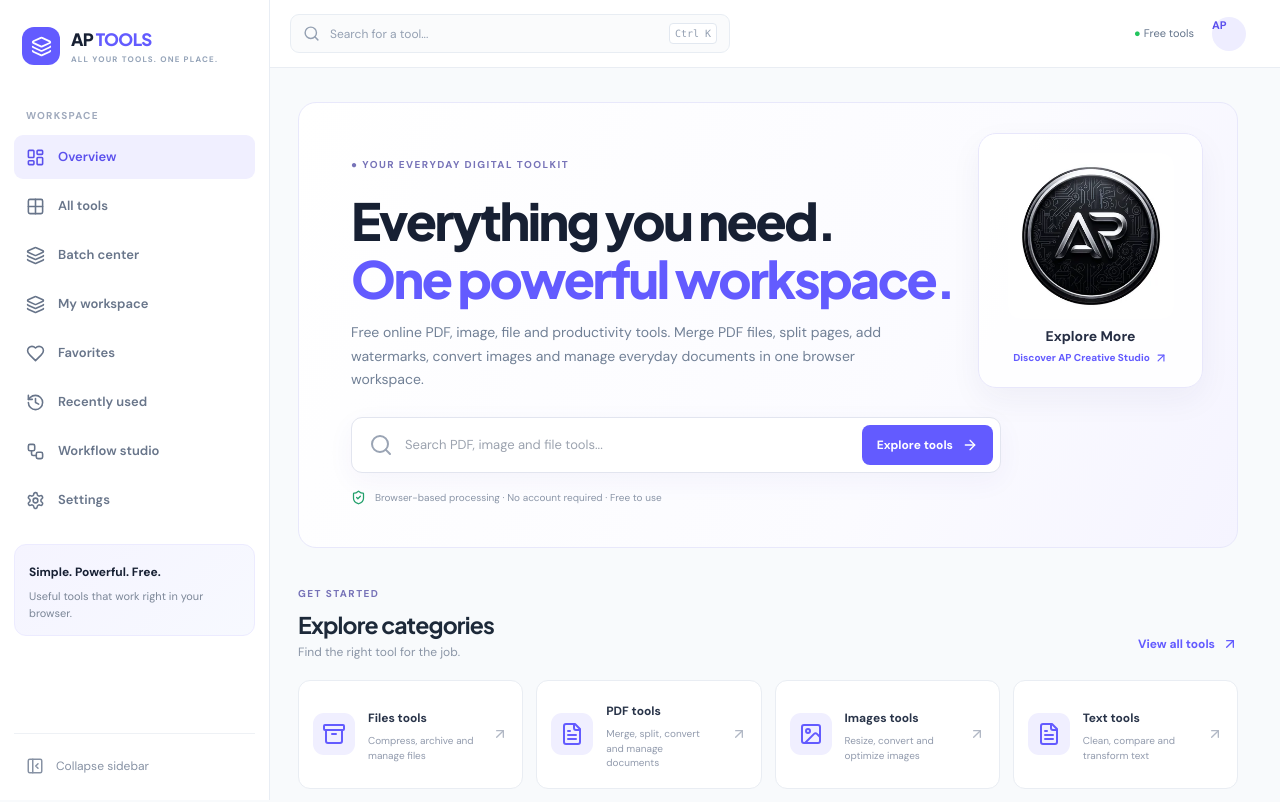
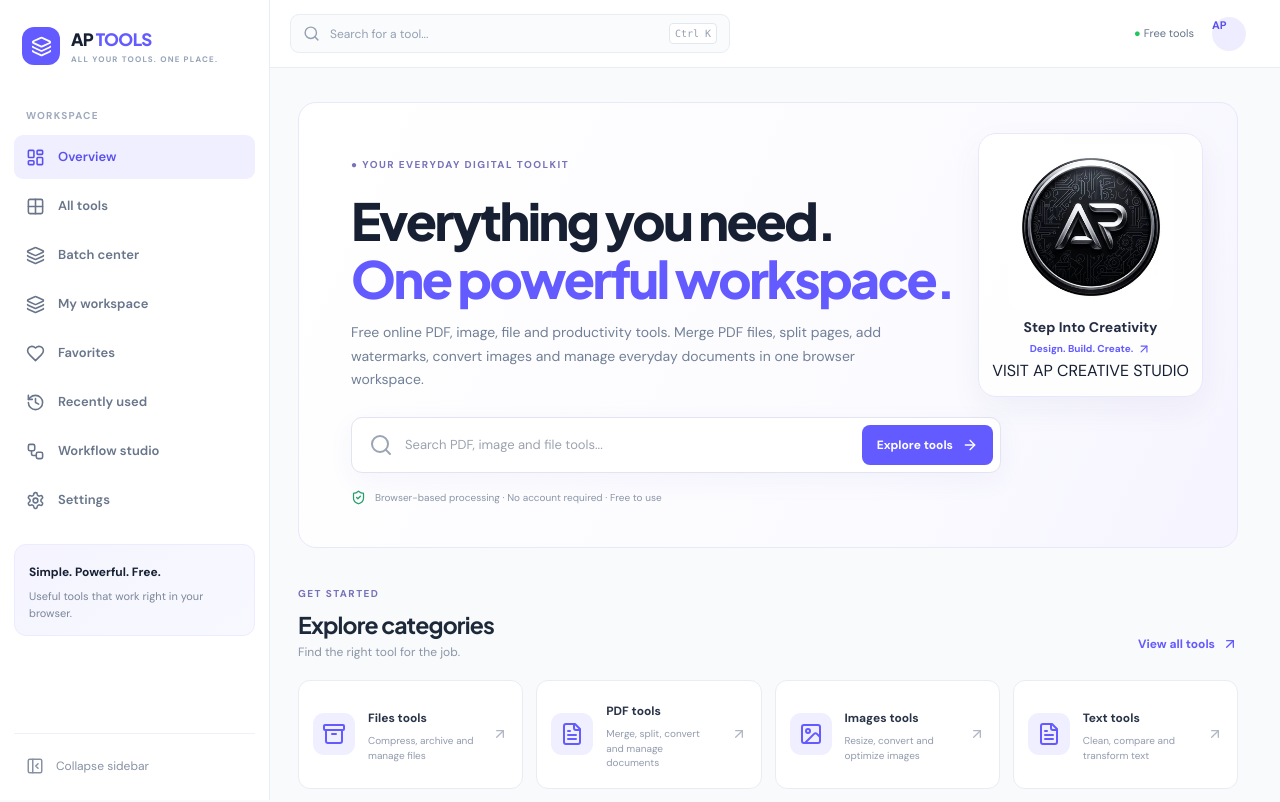
Before and after one commit to anantttt1/AP-Tools, a React (Vite) app: page / in a window 1280 px wide. Shown: the top 802 px of the page. Built offline with nearby package versions, Linux system fonts and the light colour scheme.

Commit message:
Enhance AP Creative Studio hero promotion

```diff
--- a/src/pages/Home.tsx
+++ b/src/pages/Home.tsx
@@ -40,7 +40,7 @@ export default function Home() {
       <div className="hero-foot"><ShieldCheck size={15} /> Browser-based processing · No account required · Free to use</div>
       <a className="hero-art" href="https://ap-creativestudio.vercel.app/" target="_blank" rel="noopener noreferrer" aria-label="Explore AP Creative Studio — opens in a new tab">
         <img src="/ap-creative-studio-logo.webp" alt="AP Creative Studio logo" />
-        <span className="hero-art-copy"><strong>Explore More</strong><small>Discover AP Creative Studio <ArrowUpRight size={14} /></small></span>
+        <span className="hero-art-copy"><strong>Step Into Creativity</strong><small>Design. Build. Create. <ArrowUpRight size={14} /></small><em>VISIT AP CREATIVE STUDIO</em></span>
       </a>
     </section>
 
```
